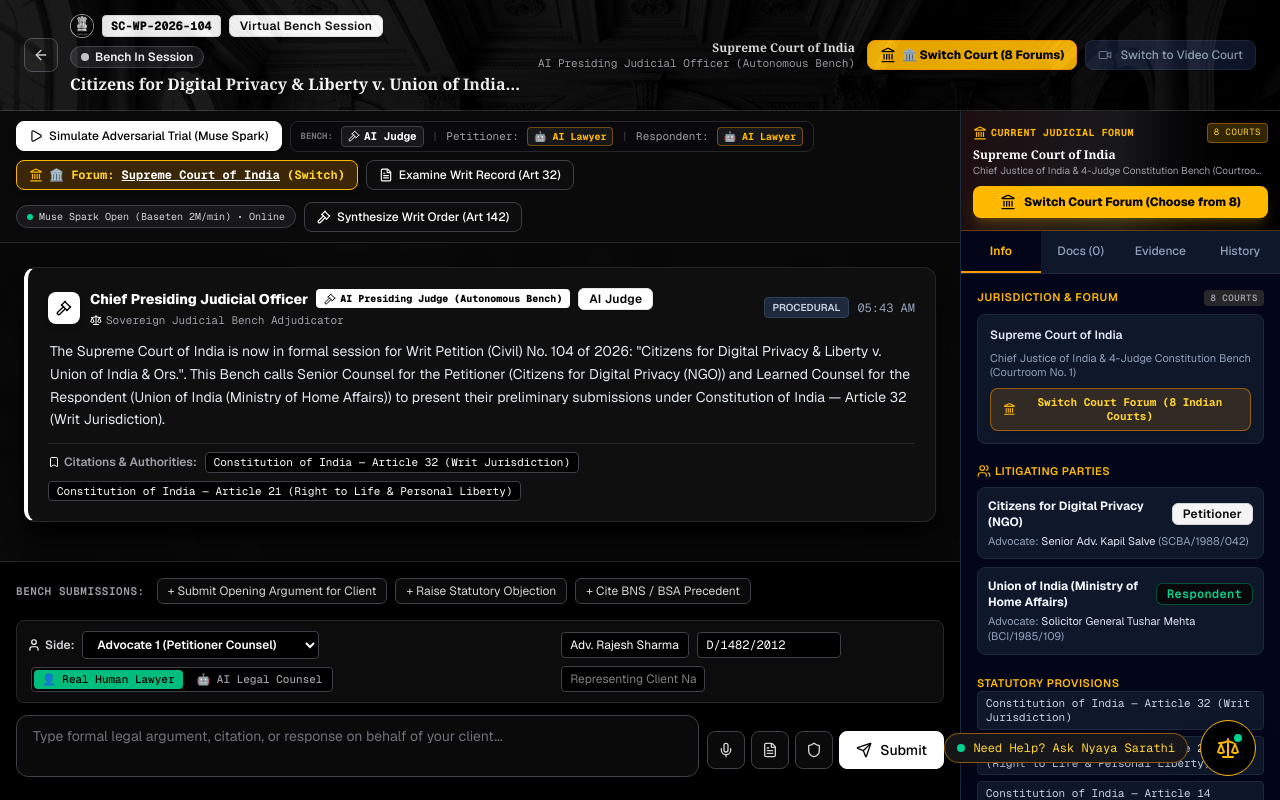
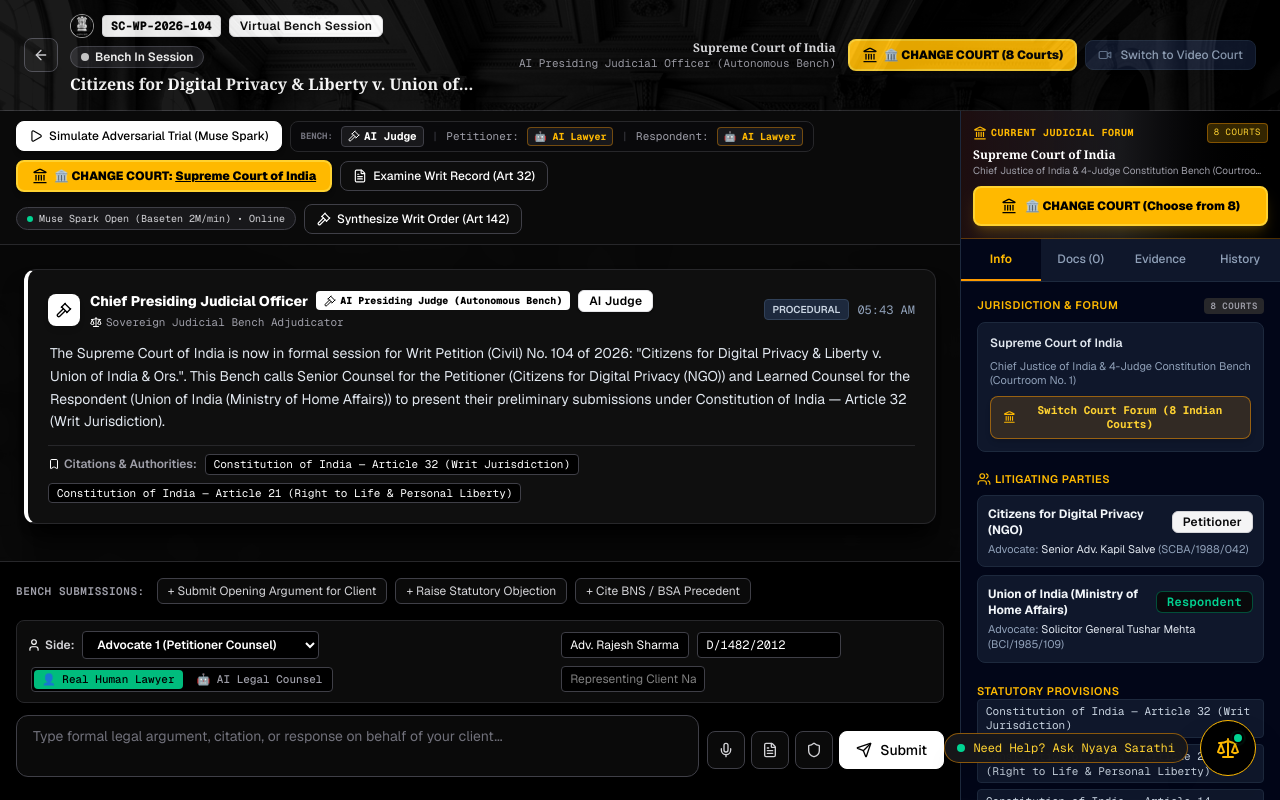
Before and after one commit to MohamedHaarishSherieff/Ai_Judge, a Next.js app: page /text-courtroom/1 in a window 1280 px wide. Built offline with nearby package versions, Linux system fonts and the light colour scheme.

Commit message:
Update court forum buttons to prominent gold CHANGE COURT label and open CHOOSE COURT 8 courts modal

```diff
--- a/app/text-courtroom/[id]/page.tsx
+++ b/app/text-courtroom/[id]/page.tsx
@@ -424,11 +424,11 @@ export default function TextCourtroomSessionPage() {
               <button
                 type="button"
                 onClick={() => setSwitchCourtModalOpen(true)}
-                className="flex items-center gap-1.5 px-3 py-1.5 rounded-lg bg-amber-500/20 hover:bg-amber-500/30 text-amber-300 border border-amber-400 hover:border-amber-300 font-mono text-xs font-bold transition-all shadow-md group cursor-pointer active:scale-95"
+                className="flex items-center gap-1.5 px-3.5 py-1.5 rounded-lg bg-amber-400 hover:bg-amber-300 text-black font-black text-xs transition-all shadow-md group cursor-pointer active:scale-95 border-2 border-amber-300"
                 title="Click to switch among all 8 Indian Court Forums"
               >
-                <Landmark className="w-3.5 h-3.5 text-amber-400 group-hover:scale-110 transition-transform" />
-                <span>🏛️ Forum: <span className="text-white underline">{caseData.courtLevel}</span> (Switch)</span>
+                <Landmark className="w-4 h-4 text-black shrink-0 group-hover:scale-110 transition-transform" />
+                <span>🏛️ CHANGE COURT: <span className="underline">{caseData.courtLevel}</span></span>
               </button>
 
               <Button
@@ -844,15 +844,15 @@ export default function TextCourtroomSessionPage() {
       {/* Switch Court Forum Modal (8 Courts of India) */}
       {switchCourtModalOpen && (
         <div className="fixed inset-0 z-50 flex items-center justify-center p-4 bg-black/85 backdrop-blur-sm animate-fade-in">
-          <div className="w-full max-w-2xl bg-zinc-950 border border-zinc-700 rounded-2xl p-6 space-y-4 shadow-2xl">
+          <div className="w-full max-w-2xl bg-zinc-950 border-2 border-amber-500/60 rounded-2xl p-6 space-y-4 shadow-2xl">
             <div className="flex items-center justify-between pb-3 border-b border-zinc-800">
               <div className="flex items-center gap-2">
-                <Landmark className="w-5 h-5 text-amber-400" />
-                <h3 className="text-base font-bold text-white font-serif">Transfer Proceeding to Another Judicial Forum</h3>
+                <Landmark className="w-6 h-6 text-amber-400" />
+                <h3 className="text-lg font-bold text-white font-serif">CHOOSE COURT (8 COURTS OF INDIA)</h3>
               </div>
               <button
                 onClick={() => setSwitchCourtModalOpen(false)}
-                className="text-zinc-400 hover:text-white font-mono text-lg"
+                className="text-zinc-400 hover:text-white font-mono text-xl"
               >
                 ✕
               </button>
--- a/src/components/courtroom/CourtroomHeader.tsx
+++ b/src/components/courtroom/CourtroomHeader.tsx
@@ -68,11 +68,11 @@ export const CourtroomHeader: React.FC<CourtroomHeaderProps> = ({
             <button
               type="button"
               onClick={() => setSwitchModalOpen(true)}
-              className="flex items-center gap-1.5 px-3 py-1.5 rounded-lg bg-amber-400 hover:bg-amber-300 text-black font-extrabold text-xs shadow-md transition-all active:scale-95 cursor-pointer border border-amber-500"
-              title="Switch between all 8 judicial court levels of India"
+              className="flex items-center gap-1.5 px-3 py-1.5 rounded-lg bg-amber-400 hover:bg-amber-300 text-black font-black text-xs shadow-lg transition-all active:scale-95 cursor-pointer border-2 border-amber-300"
+              title="Click here to change court forum"
             >
-              <Landmark className="w-4 h-4 text-black" />
-              <span>🏛️ Switch Court (8 Forums)</span>
+              <Landmark className="w-4 h-4 text-black shrink-0" />
+              <span>🏛️ CHANGE COURT (8 Courts)</span>
             </button>
 
             <button
@@ -91,15 +91,15 @@ export const CourtroomHeader: React.FC<CourtroomHeaderProps> = ({
       {/* Switch Court Forum Modal */}
       {switchModalOpen && (
         <div className="fixed inset-0 z-50 flex items-center justify-center p-4 bg-black/85 backdrop-blur-sm animate-fade-in">
-          <div className="w-full max-w-2xl bg-zinc-950 border border-zinc-700 rounded-2xl p-6 space-y-4 shadow-2xl">
+          <div className="w-full max-w-2xl bg-zinc-950 border-2 border-amber-500/60 rounded-2xl p-6 space-y-4 shadow-2xl">
             <div className="flex items-center justify-between pb-3 border-b border-zinc-800">
               <div className="flex items-center gap-2">
-                <Landmark className="w-5 h-5 text-amber-400" />
-                <h3 className="text-base font-bold text-white font-serif">Transfer Proceeding to Another Judicial Forum</h3>
+                <Landmark className="w-6 h-6 text-amber-400" />
+                <h3 className="text-lg font-bold text-white font-serif">CHOOSE COURT (8 COURTS OF INDIA)</h3>
               </div>
               <button
                 onClick={() => setSwitchModalOpen(false)}
-                className="text-zinc-400 hover:text-white font-mono"
+                className="text-zinc-400 hover:text-white font-mono text-xl"
               >
                 ✕
               </button>
--- a/src/components/courtroom/CourtroomSidebar.tsx
+++ b/src/components/courtroom/CourtroomSidebar.tsx
@@ -59,10 +59,11 @@ export const CourtroomSidebar: React.FC<CourtroomSidebarProps> = ({
           <button
             type="button"
             onClick={onSwitchCourtForum}
-            className="w-full py-2 px-3 rounded-lg bg-amber-400 hover:bg-amber-300 text-black font-extrabold text-xs flex items-center justify-center gap-2 transition-all shadow-lg shadow-amber-400/20 active:scale-[0.98] cursor-pointer"
+            className="w-full py-2.5 px-3 rounded-lg bg-amber-400 hover:bg-amber-300 text-black font-black text-xs flex items-center justify-center gap-2 transition-all shadow-lg shadow-amber-400/20 active:scale-[0.98] cursor-pointer border-2 border-amber-300"
+            title="Click here to switch court forum"
           >
             <Landmark className="w-4 h-4 text-black shrink-0" />
-            <span>Switch Court Forum (Choose from 8)</span>
+            <span>🏛️ CHANGE COURT (Choose from 8)</span>
           </button>
         )}
       </div>
```
